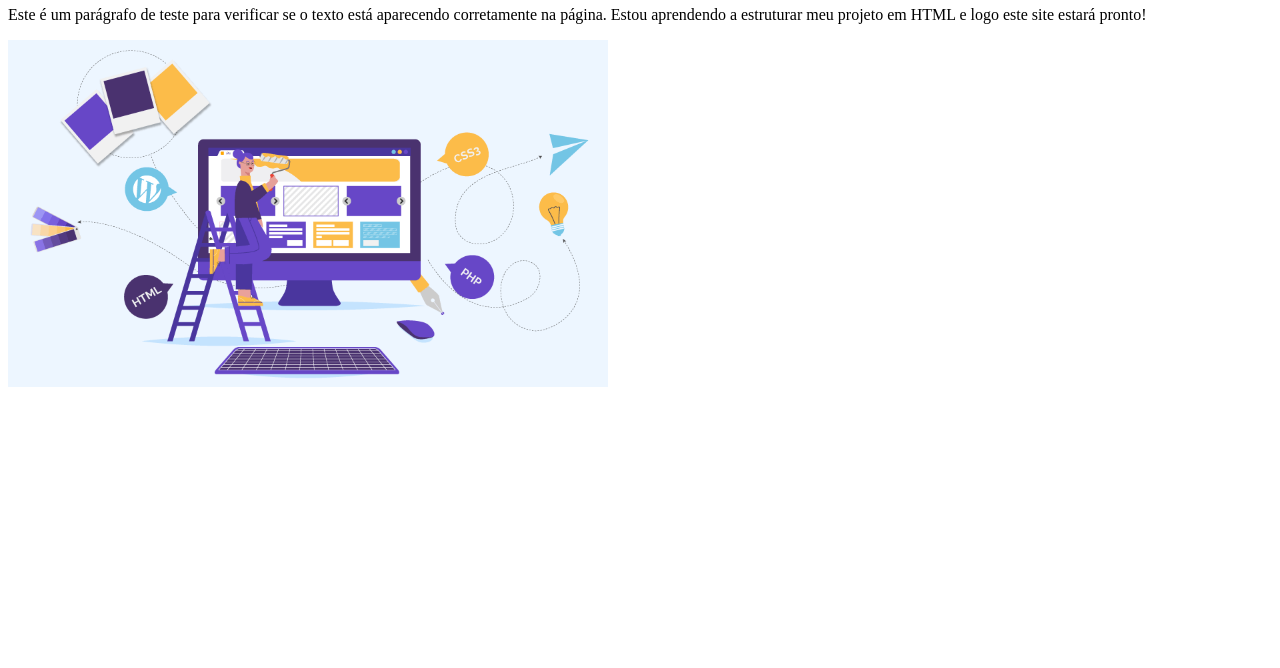
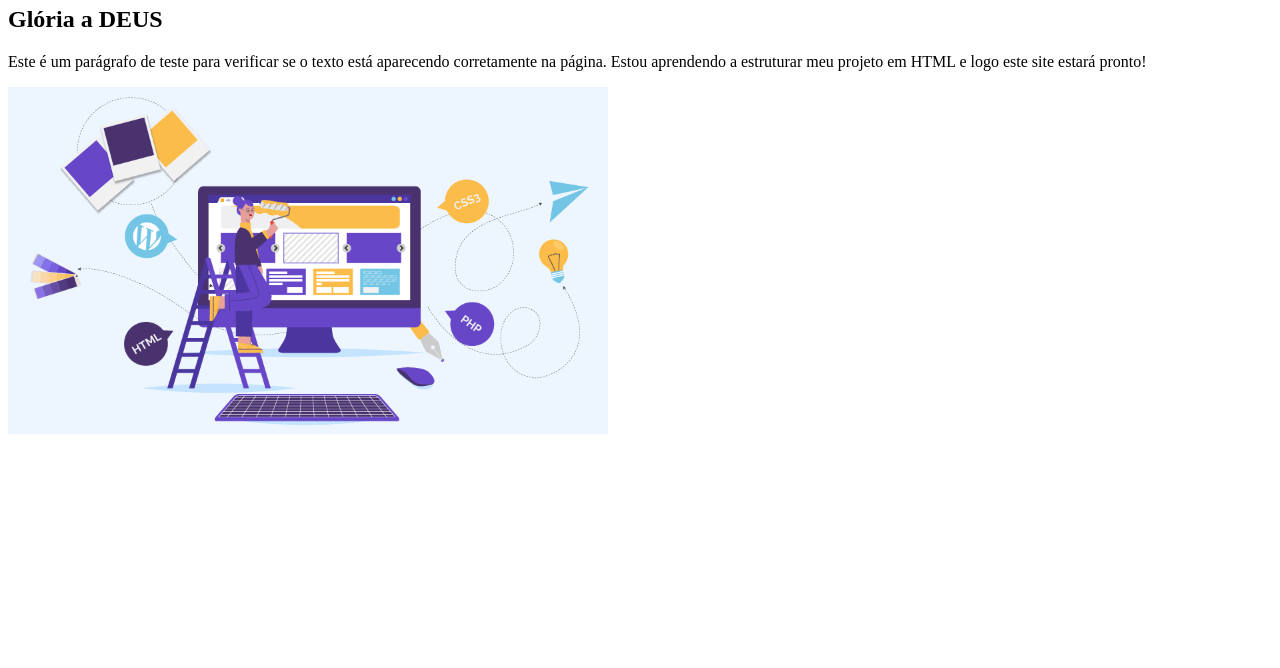
Before and after one commit to Cleber012/meu-primeiro-projeto, a plain HTML site: page index.html in a window 1280 px wide. Shown: the part 132-800 px from the top of the page. Drawn offline with Linux system fonts and the light colour scheme.

Commit message:
Adicionei um agradecimento.

```diff
--- a/index.html
+++ b/index.html
@@ -10,7 +10,7 @@
 
    </h1>
        <h1>Bem-vindo ao meu primeiro site!</h1>
-
+    <h2>Glória a DEUS</h2>
     <p>Este é um parágrafo de teste para verificar se o texto está aparecendo corretamente na página. Estou aprendendo a estruturar meu projeto em HTML e logo este site estará pronto!</p>
 
 
```
